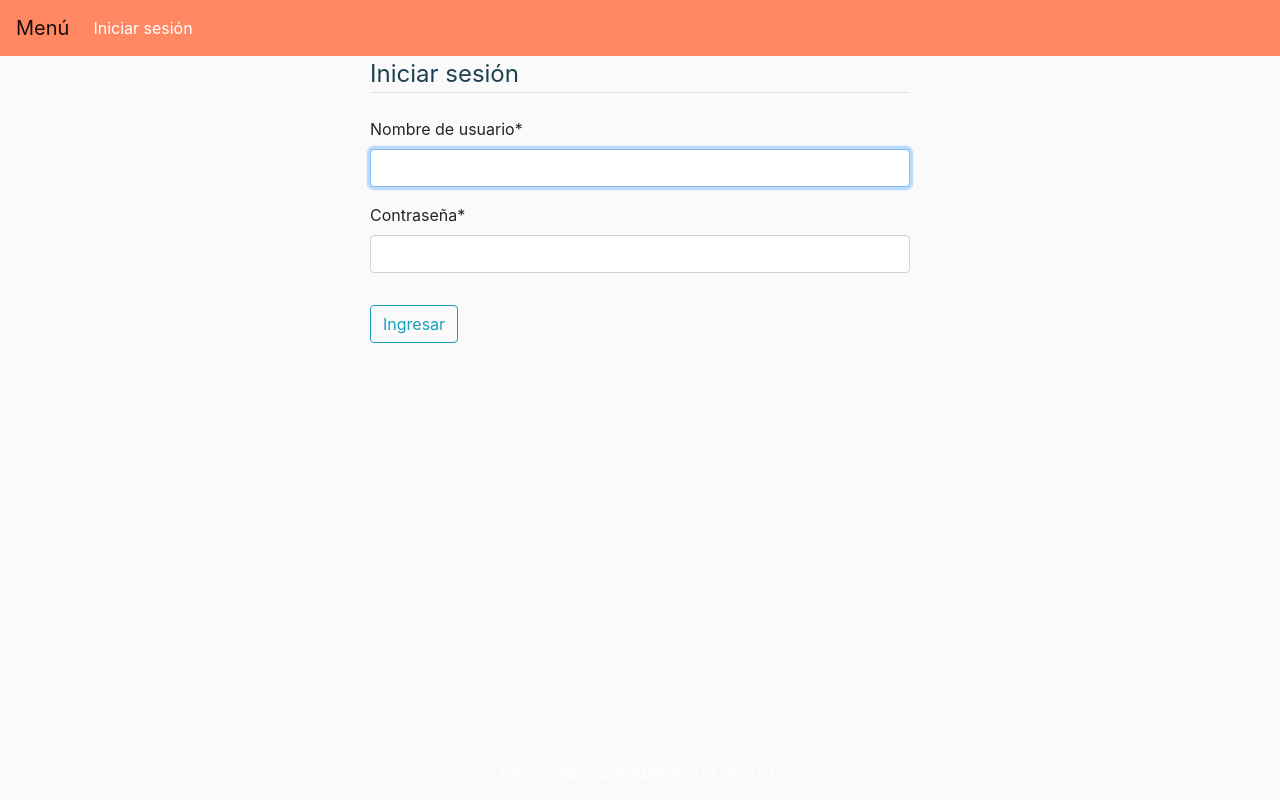
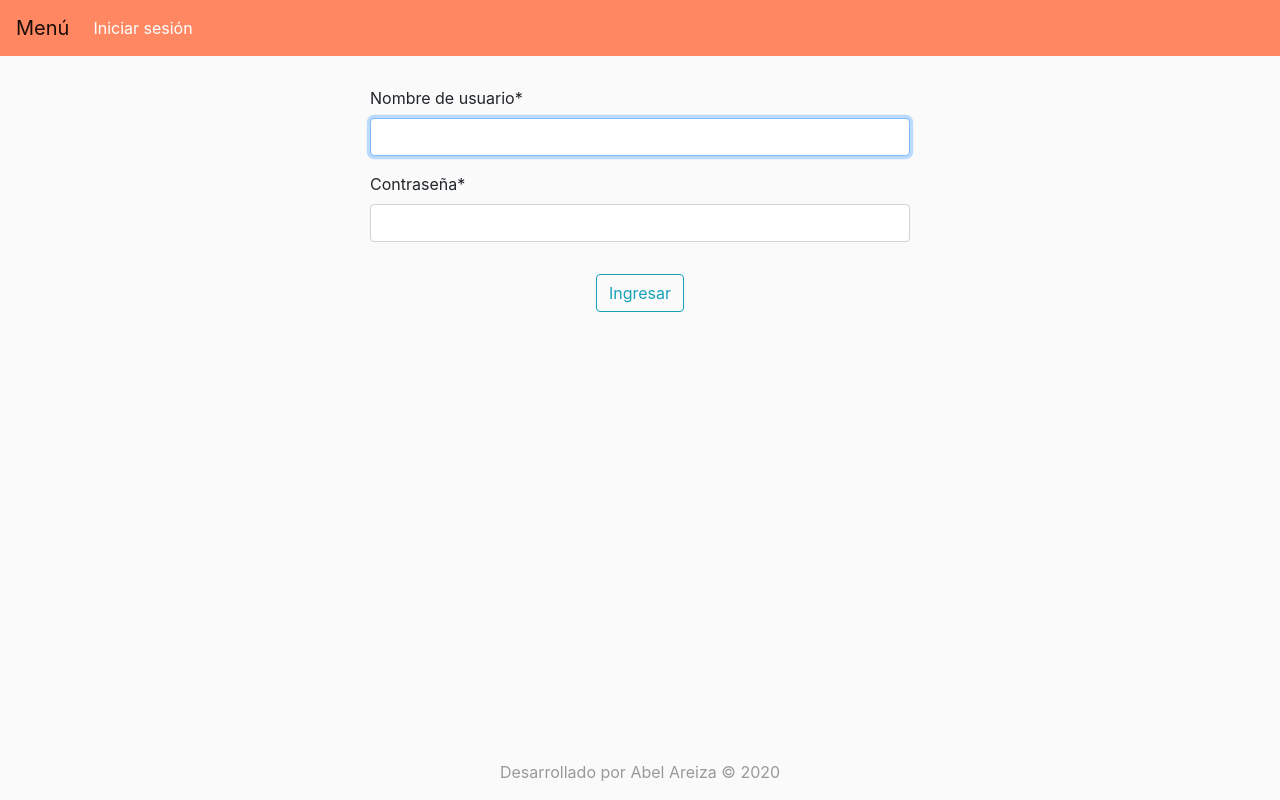
Before and after one commit to abelareiza/proyectonotas, a Django app: page /login/ in a window 1280 px wide. Run offline with Django 3.2, Linux system fonts and the light colour scheme; some libraries are stand-ins or nearby versions.

Commit message:
Plantillas HTML

```diff
--- a/notas/templates/notas/base.html
+++ b/notas/templates/notas/base.html
@@ -32,11 +32,10 @@
       </div>
     </div>
   </div>
-  <footer class="text-center text-white fixed-bottom">
+  <footer class="text-center fixed-bottom" style="color: #999999">
     <div class="container">
       <p>Desarrollado por Abel Areiza © 2020</p>
     </div>
   </footer>
 </body>
-
 </html>
--- a/usuarios/templates/usuarios/login.html
+++ b/usuarios/templates/usuarios/login.html
@@ -1,14 +1,13 @@
 {% extends "notas/base.html" %}
 {% load crispy_forms_tags %}
 {% block content %}
-  <div class="content-section">
+  <div class="content-section" style="padding-top: 30px;">
     <form method="POST">
       {% csrf_token %}
       <fieldset class="form-group">
-        <legend class="border-bottom mb-4" style="color: #204051">Iniciar sesión</legend>
         {{ form|crispy }}
       </fieldset>
-      <div class="form-group">
+      <div class="form-group text-center">
         <button class="btn btn-outline-info" type="submit">Ingresar</button>
       </div>
     </form>
--- a/usuarios/templates/usuarios/logout.html
+++ b/usuarios/templates/usuarios/logout.html
@@ -1,7 +1,4 @@
 {% extends "notas/base.html" %}
 {% block content %}
-<h2 class="text-center" style="color: #204051">Has cerrado sesión satisfactoriamente</h2>
-<div class="border-top pt-4">
-  <a href="{% url 'login' %}" class="btn btn-outline-info" type="submit">Iniciar sesión de nuevo</a>
-</div>
+<h2 class="text-center" style="color: #999999; padding-top: 360px;">Has cerrado sesión satisfactoriamente</h2>
 {% endblock content %}
```
Also changed, not shown: db.sqlite3.
